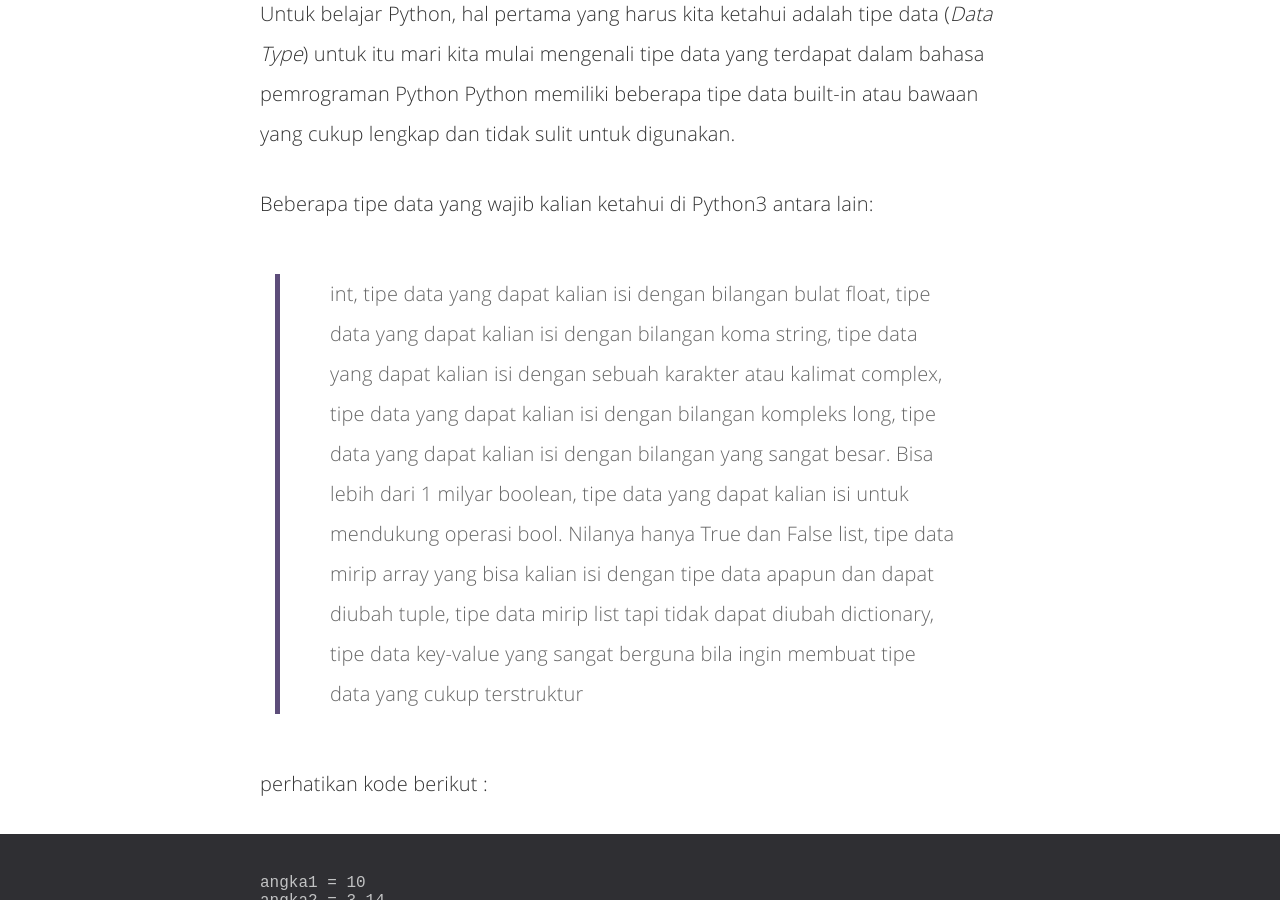
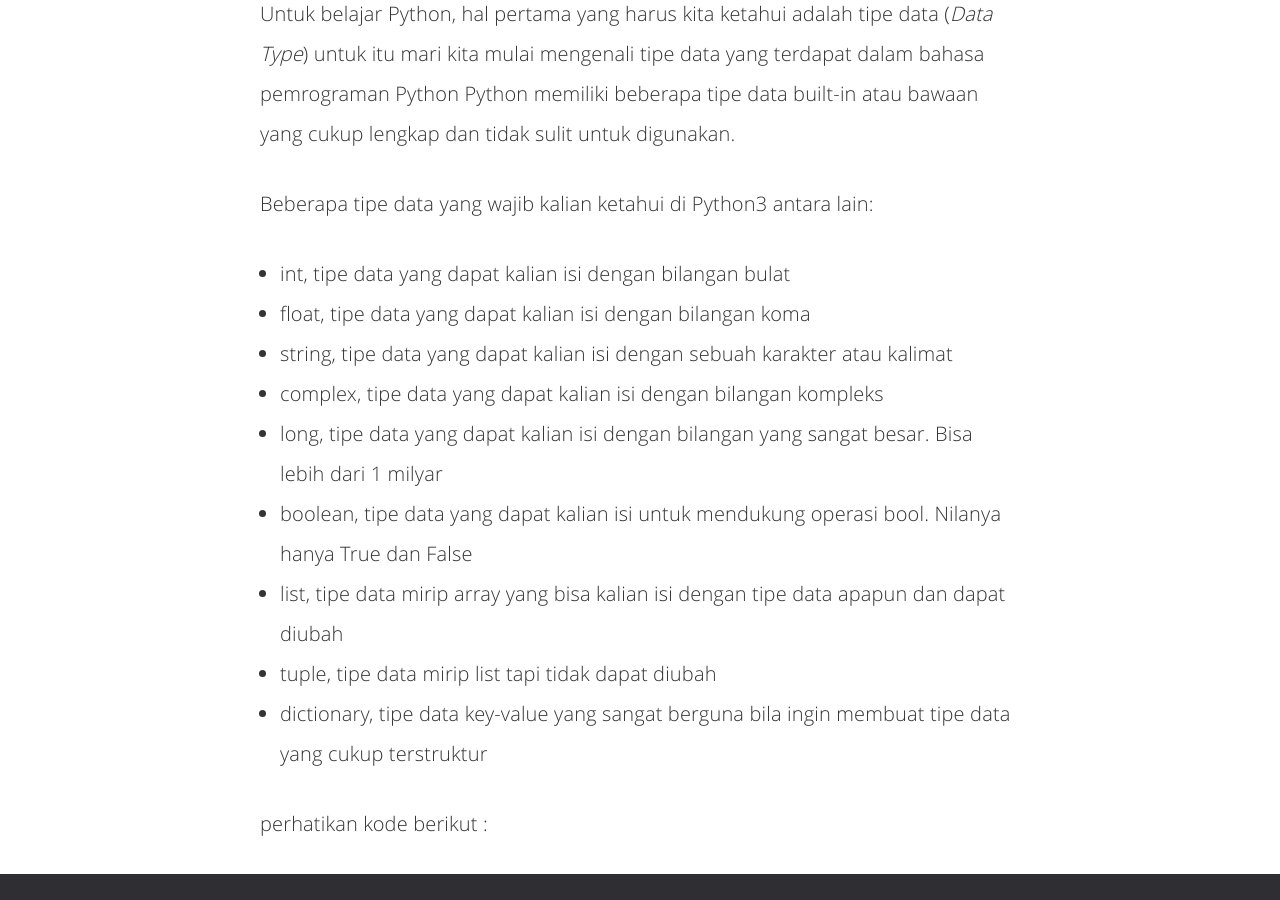
Before and after one commit to arkrwn/arkwrn.github.io, a Jekyll site: the page built from _posts/2017-07-25-Belajar-Python-1.md, in a window 1280 px wide and 900 px high, scrolled down 191 px. Built offline with Jekyll 4.4.1, drawn with Linux system fonts in a browser that asks for light colours; comment, search, counter and statistics services are not loaded; part of the change alters nothing that is shown.

```diff
--- a/_posts/2017-07-25-Belajar-Python-1.md
+++ b/_posts/2017-07-25-Belajar-Python-1.md
@@ -8,25 +8,24 @@ tags:
 description: ''
 categories:
 - Learn Python
+comments: true
 ---
 
 Untuk belajar Python, hal pertama yang harus kita ketahui adalah tipe data (*Data Type*)
 untuk itu mari kita mulai mengenali tipe data yang terdapat dalam bahasa pemrograman Python
 Python memiliki beberapa tipe data built-in atau bawaan yang cukup lengkap dan tidak sulit untuk digunakan.
 
-<!--more-->
-
 Beberapa tipe data yang wajib kalian ketahui di Python3 antara lain:
 
->int, tipe data yang dapat kalian isi dengan bilangan bulat
->float, tipe data yang dapat kalian isi dengan bilangan koma
->string, tipe data yang dapat kalian isi dengan sebuah karakter atau kalimat
->complex, tipe data yang dapat kalian isi dengan bilangan kompleks
->long, tipe data yang dapat kalian isi dengan bilangan yang sangat besar. Bisa lebih dari 1 milyar
->boolean, tipe data yang dapat kalian isi untuk mendukung operasi bool. Nilanya hanya True dan False
->list, tipe data mirip array yang bisa kalian isi dengan tipe data apapun dan dapat diubah
->tuple, tipe data mirip list tapi tidak dapat diubah
->dictionary, tipe data key-value yang sangat berguna bila ingin membuat tipe data yang cukup terstruktur
+- int, tipe data yang dapat kalian isi dengan bilangan bulat
+- float, tipe data yang dapat kalian isi dengan bilangan koma
+- string, tipe data yang dapat kalian isi dengan sebuah karakter atau kalimat
+- complex, tipe data yang dapat kalian isi dengan bilangan kompleks
+- long, tipe data yang dapat kalian isi dengan bilangan yang sangat besar. Bisa lebih dari 1 milyar
+- boolean, tipe data yang dapat kalian isi untuk mendukung operasi bool. Nilanya hanya True dan False
+- list, tipe data mirip array yang bisa kalian isi dengan tipe data apapun dan dapat diubah
+- tuple, tipe data mirip list tapi tidak dapat diubah
+- dictionary, tipe data key-value yang sangat berguna bila ingin membuat tipe data yang cukup terstruktur
 
 perhatikan kode berikut :
 
@@ -58,6 +57,6 @@ print (type(kalimat))
 pada kode diatas kita menggunakan fungsi print() untuk menampilkan output,
 sementara fungsi type() kita gunakan untuk mengetahui tipe data dari variabel yang ingin kita ketahui tipe datanya
 
-# Praktek -- (Online Editor)[https://repl.it/JluY/3]
-  + Silahkan jalankan kode di atas dan lihat apa hasilnya
-  + Silahkan buat variabel lain yang kalian ingin coba dengan tipe data yang ada pada kode di sebelah kanan. Dan lihat hasilnya.
+## Praktek -- (Online Editor)[https://repl.it/JluY/3]
+  - Silahkan jalankan kode di atas dan lihat apa hasilnya
+  - Silahkan buat variabel lain yang kalian ingin coba dengan tipe data yang ada pada kode di sebelah kanan. Dan lihat hasilnya.
```
